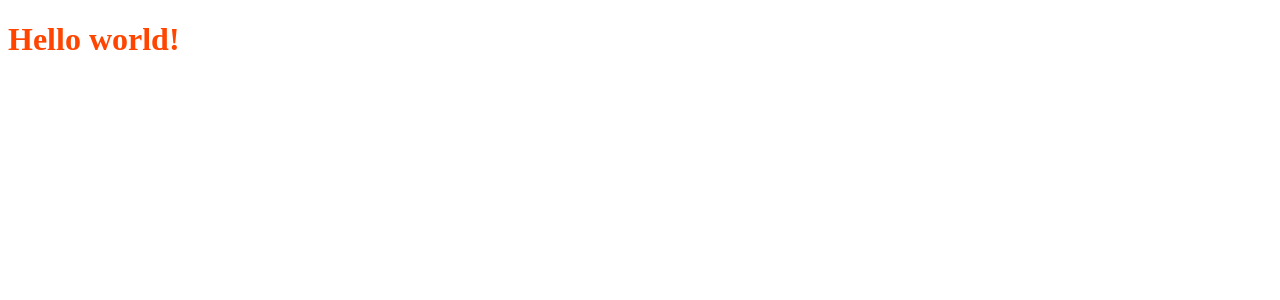
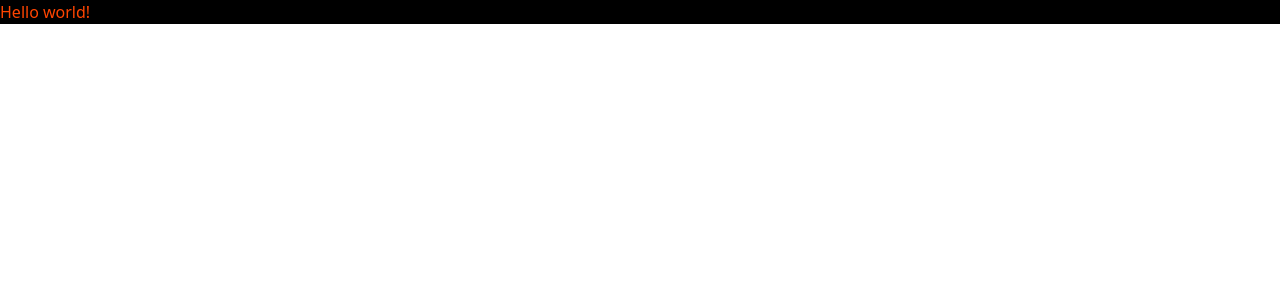
Before and after one commit to NikolaosKantartzopoulos/reactBase, a React app: page / in a window 1280 px wide. Shown: the top 300 px of the page. Built offline with nearby package versions, Linux system fonts and the light colour scheme.

Commit message:
Add postcss postcss-loader talwindcss

```diff
--- a/package.json
+++ b/package.json
@@ -18,10 +18,14 @@
     "@babel/core": "^7.19.3",
     "@babel/preset-env": "^7.19.3",
     "@babel/preset-react": "^7.18.6",
+    "autoprefixer": "^10.4.12",
     "babel-loader": "^8.2.5",
     "css-loader": "^6.7.1",
     "html-webpack-plugin": "^5.5.0",
+    "postcss": "^8.4.17",
+    "postcss-loader": "^7.0.1",
     "style-loader": "^3.3.1",
+    "tailwindcss": "^3.1.8",
     "webpack": "^5.74.0",
     "webpack-cli": "^4.10.0",
     "webpack-dev-server": "^4.11.1"
--- /dev/null
+++ b/postcss.config.js
@@ -0,0 +1,6 @@
+module.exports = {
+	plugins: {
+		tailwindcss: {},
+		autoprefixer: {},
+	},
+};
--- a/src/App.js
+++ b/src/App.js
@@ -4,7 +4,7 @@ class App extends Component {
 	render() {
 		return (
 			<div>
-				<h1>Hello world!</h1>
+				<h1 className="bg-black"> Hello world!</h1>
 			</div>
 		);
 	}
--- a/src/styles/styles.css
+++ b/src/styles/styles.css
@@ -1,3 +1,7 @@
+@tailwind base;
+@tailwind components;
+@tailwind utilities;
+
 h1 {
   color: orangered;
 }
--- /dev/null
+++ b/tailwind.config.js
@@ -0,0 +1,7 @@
+module.exports = {
+	content: ["./src/**/*.{html,js}"],
+	theme: {
+		extend: {},
+	},
+	plugins: [],
+};
--- a/webpack.config.js
+++ b/webpack.config.js
@@ -26,7 +26,8 @@ module.exports = {
 			},
 			{
 				test: /\.css$/,
-				use: ["style-loader", "css-loader"],
+				include: path.resolve(__dirname, "src"),
+				use: ["style-loader", "css-loader", "postcss"],
 			},
 		],
 	},
```
Also changed, not shown: 1 other file (tests, documents, lock files or other folders).
